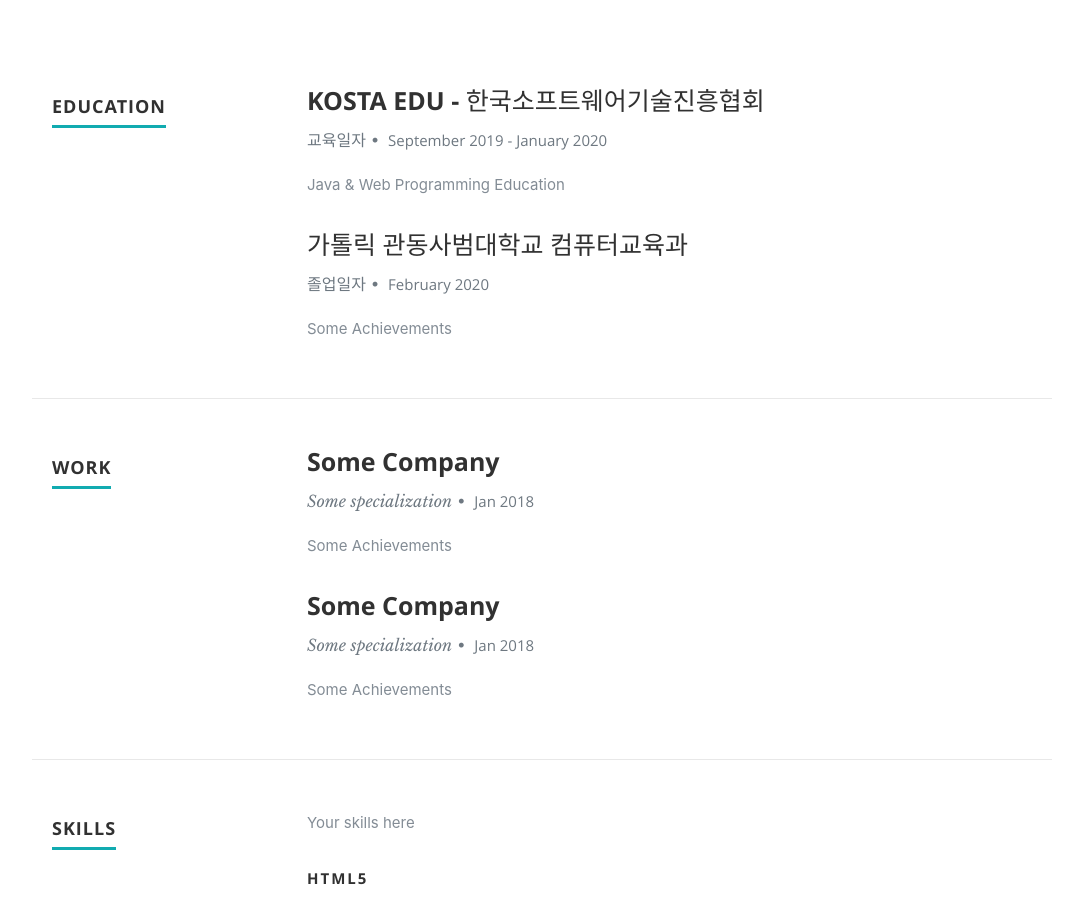
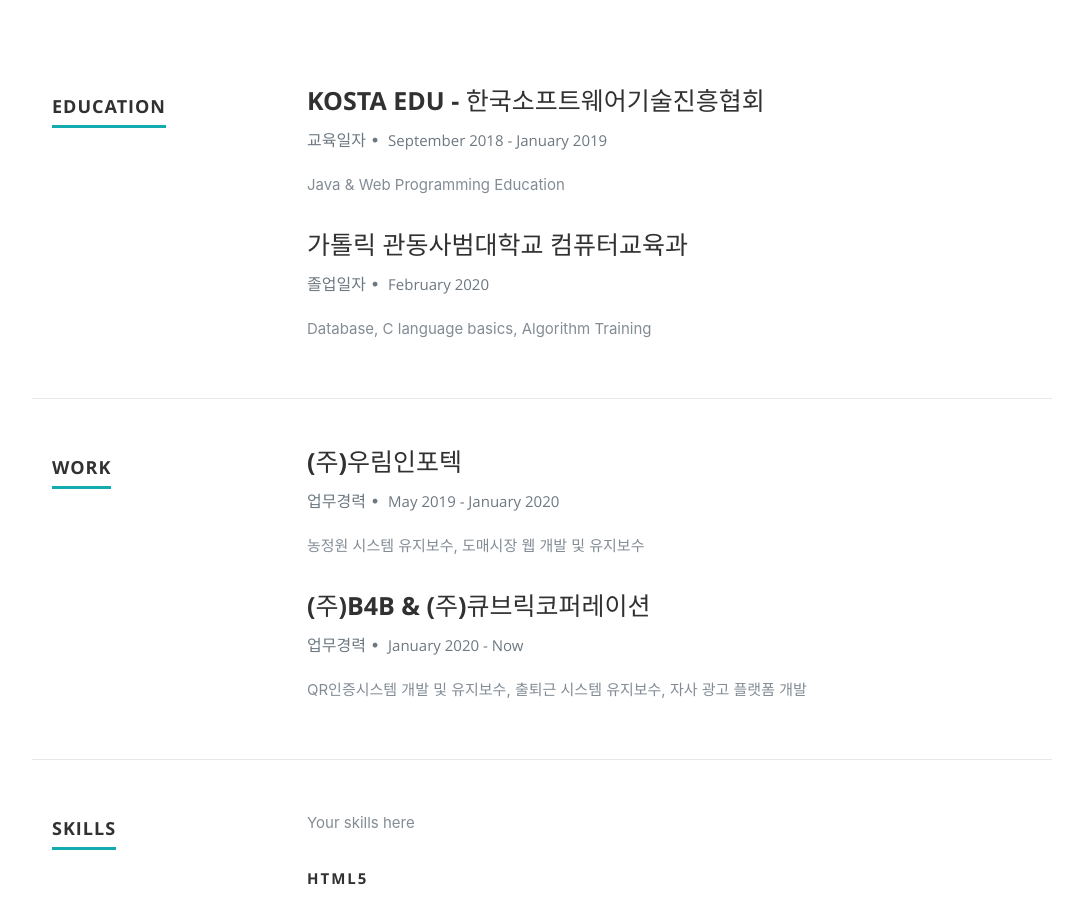
Before and after one commit to kim911003/react_portfolio_v1, a React (Create React App) app: page / in a window 1280 px wide. Shown: the part 1440-2342 px from the top of the page, without its empty margins (98-1181 px from the left). Built offline with nearby package versions, Linux system fonts and the light colour scheme.

Commit message:
textChange0906

```diff
--- a/src/resumeData.js
+++ b/src/resumeData.js
@@ -1,5 +1,6 @@
 let resumeData = {
-    "imagebaseurl":"https://rbhatia46.github.io/",
+    //"imagebaseurl":"https://rbhatia46.github.io/",
+	"imagebaseurl":"https://kim911003.github.io/",
     "name": "KimHyungJoon",
     "role": "성장하는 개발자 김형준입니다",
     "linkedinId":"Your LinkedIn Id",
@@ -32,7 +33,7 @@
         "UniversityName":"KOSTA EDU - 한국소프트웨어기술진흥협회",
         "specialization":"교육일자",
         "MonthOfPassing":"September",
-        "YearOfPassing":"2019 - January 2020",
+        "YearOfPassing":"2018 - January 2019",
         "Achievements":"Java & Web Programming Education"
       },
       {
@@ -40,23 +41,23 @@
         "specialization":"졸업일자",
         "MonthOfPassing":"February",
         "YearOfPassing":"2020",
-        "Achievements":"Some Achievements"
+        "Achievements":"Database, C language basics, Algorithm Training"
       }
     ],
     "work":[
       {
-        "CompanyName":"Some Company",
-        "specialization":"Some specialization",
-        "MonthOfLeaving":"Jan",
-        "YearOfLeaving":"2018",
-        "Achievements":"Some Achievements"
+        "CompanyName":"(주)우림인포텍",
+        "specialization":"업무경력",
+        "MonthOfLeaving":"May",
+        "YearOfLeaving":"2019 - January 2020",
+        "Achievements":"농정원 시스템 유지보수, 도매시장 웹 개발 및 유지보수"
       },
       {
-        "CompanyName":"Some Company",
-        "specialization":"Some specialization",
-        "MonthOfLeaving":"Jan",
-        "YearOfLeaving":"2018",
-        "Achievements":"Some Achievements"
+        "CompanyName":"(주)B4B & (주)큐브릭코퍼레이션",
+        "specialization":"업무경력",
+        "MonthOfLeaving":"January",
+        "YearOfLeaving":"2020 - Now",
+        "Achievements":"QR인증시스템 개발 및 유지보수, 출퇴근 시스템 유지보수, 자사 광고 플랫폼 개발"
       }
     ],
     "skillsDescription":"Your skills here",
```
